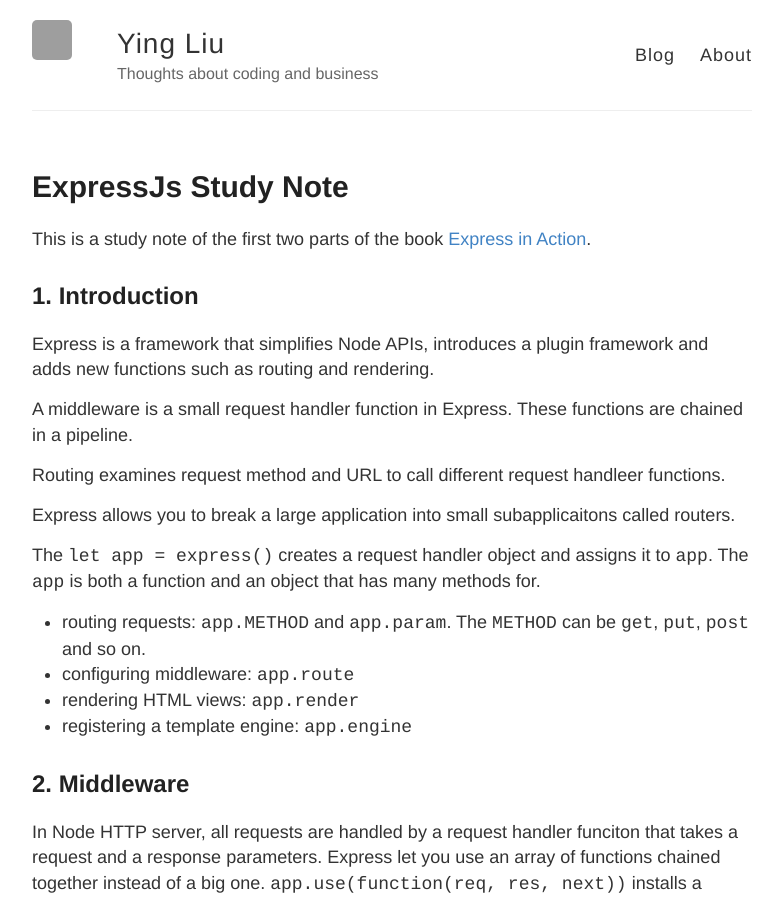
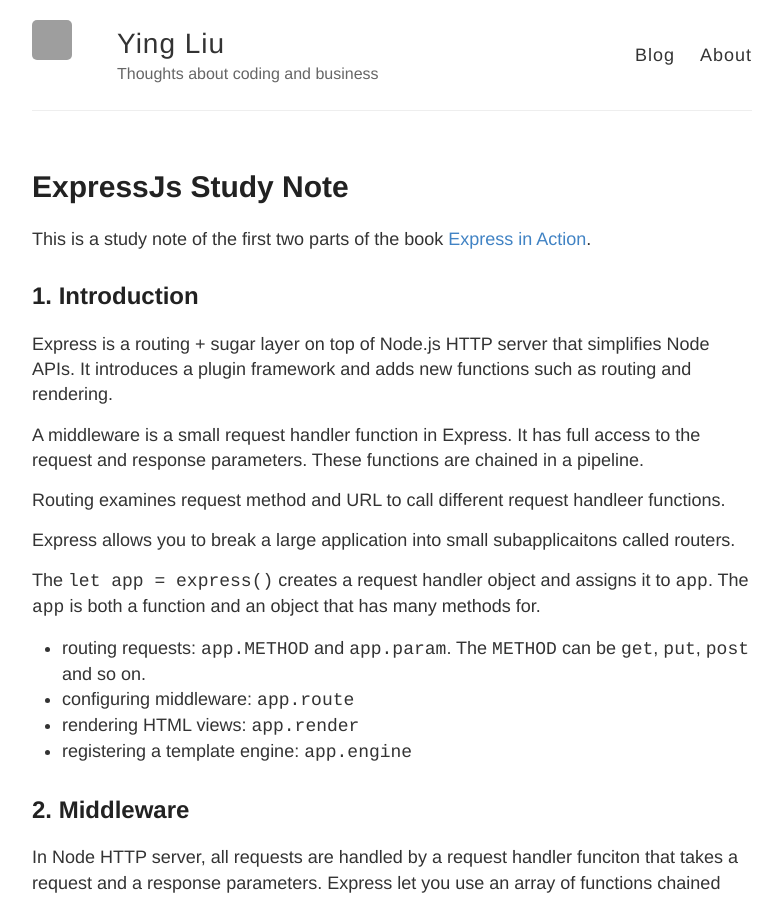
Before and after one commit to YingLiu4203/old-dev-blog, a Jekyll site: the page built from _posts/2017-01-02-expressjs-study-note.md, in a window 1280 px wide and 900 px high. Shown: the whole window, without its empty margins (248-1030 px from the left). Built offline with Jekyll 4.4.1, drawn with Linux system fonts in a browser that asks for light colours; comment, search, counter and statistics services are not loaded; grey boxes are pictures that could not be loaded.

Commit message:
add highlevel explanation

```diff
--- a/_posts/2017-01-02-expressjs-study-note.md
+++ b/_posts/2017-01-02-expressjs-study-note.md
@@ -10,9 +10,9 @@ tags:
 This is a study note of the first two parts of the book [Express in Action](https://www.manning.com/books/express-in-action).
 
 ## 1. Introduction
-Express is a framework that simplifies Node APIs, introduces a plugin framework and adds new functions such as routing and rendering.
+Express is a routing + sugar layer on top of Node.js HTTP server that simplifies Node APIs. It introduces a plugin framework and adds new functions such as routing and rendering.
 
-A middleware is a small request handler function in Express. These functions are chained in a pipeline.
+A middleware is a small request handler function in Express. It has full access to the request and response parameters. These functions are chained in a pipeline.
 
 Routing examines request method and URL to call different request handleer functions.
 
```
